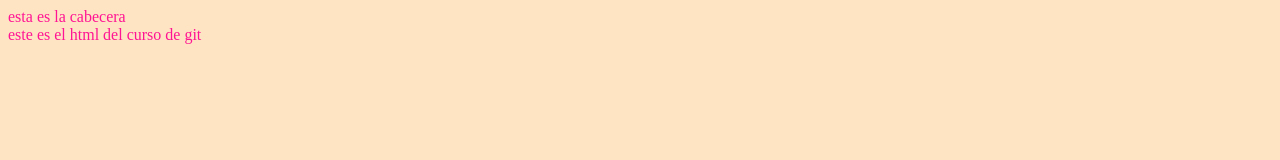
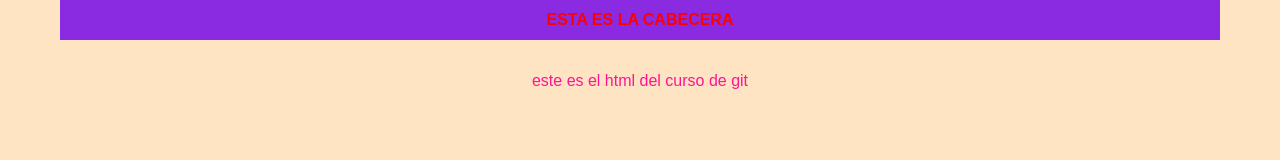
Before and after one commit to xrpew/curso-git-II, a plain HTML site: page index.html in a window 1280 px wide. Drawn offline with Linux system fonts and the light colour scheme.

Commit message:
finalizada la cabecera letras rojas fondo morado

```diff
--- a/style.css
+++ b/style.css
@@ -1,4 +1,28 @@
+*{
+    margin: 0;
+    padding: 0;
+    font-family: Arial, Helvetica, sans-serif;
+}
 body{
     color: deeppink;
     background-color: bisque;
+    display: flex;
+    flex-direction: column;
+    align-items: center;
 }
+#cabecera{
+    margin-bottom: 32px;
+    color: red;
+    background-color: blueviolet;
+    font-size: 16px;
+    width: 90vw;
+    display: flex;
+    flex-direction: column;
+    text-align: center;
+    justify-content: center;
+    align-content: center;
+    padding: 4px;
+    height: 32px;
+    text-transform: uppercase;
+    font-weight: 900;
+}
```
